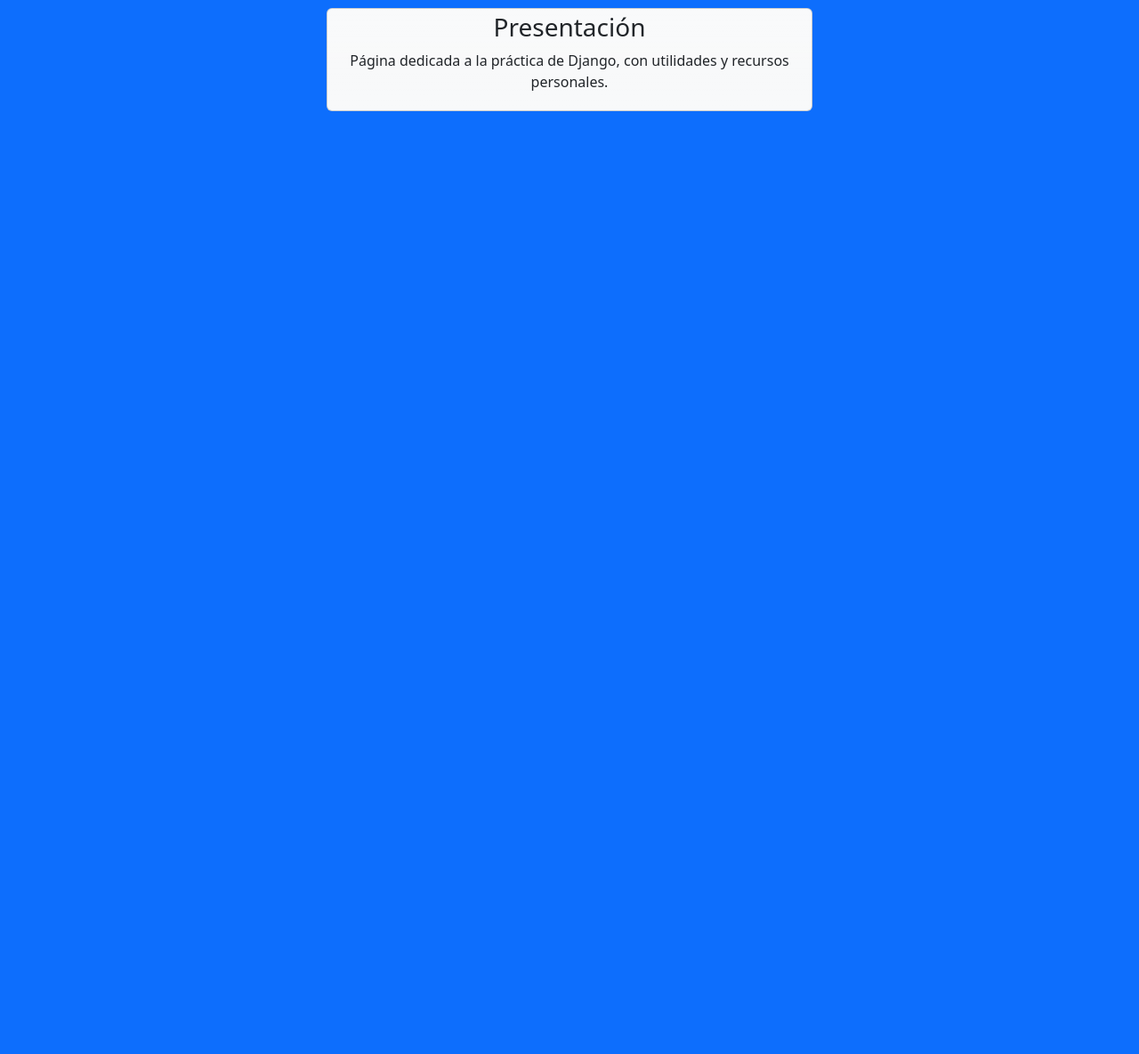
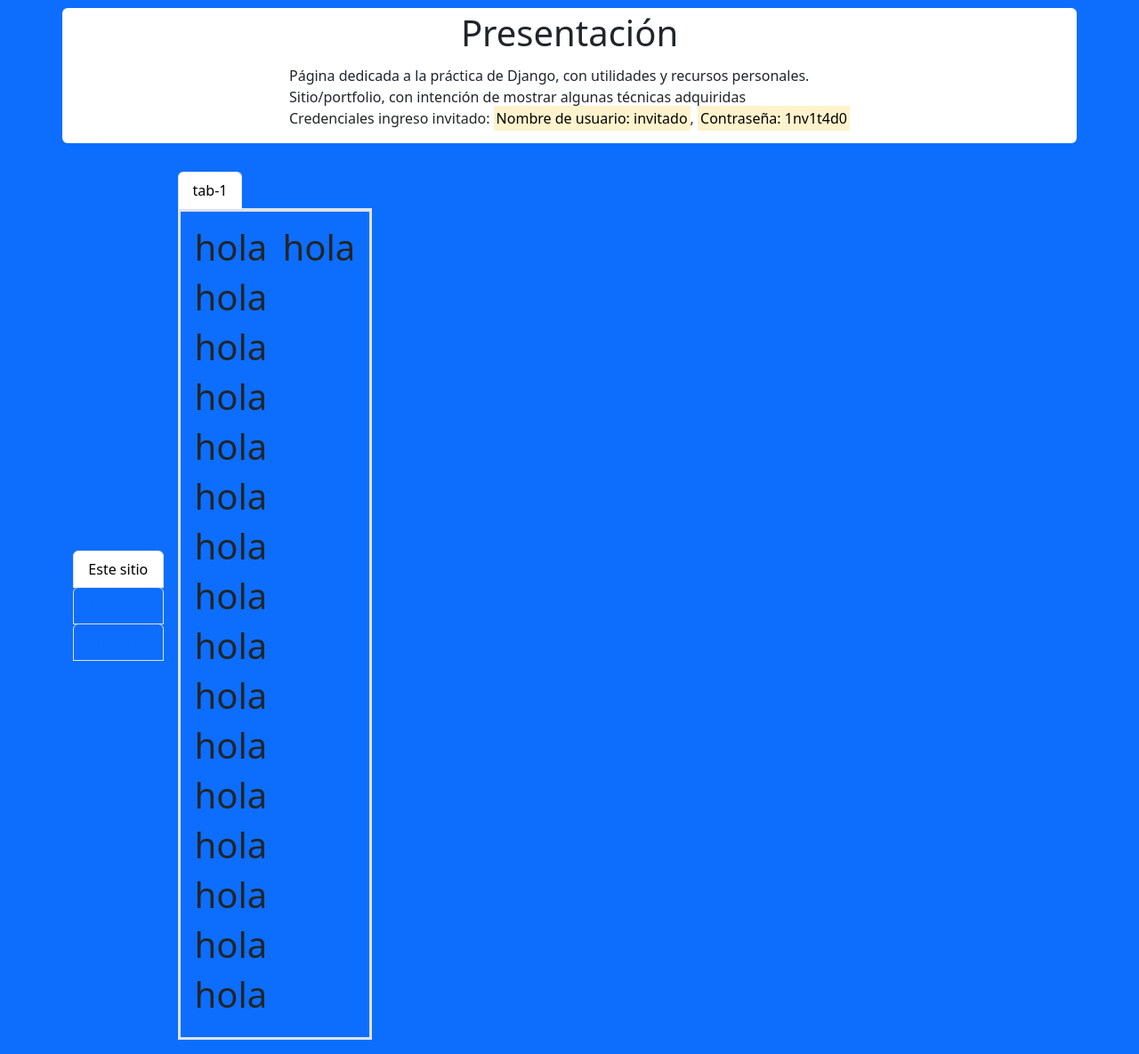
Before and after one commit to yorch-dev/mi-sitio, a Django app: page / in a window 1280 px wide. Shown: the part 56-1241 px from the top of the page at 89% size. Before the commit the page ends 181 px from the top, so only its background shows below. Run offline with Django 4.2, Linux system fonts and the light colour scheme; some libraries are stand-ins or nearby versions.

Commit message:
formato inicio completo, ahora escribir contenido

```diff
--- a/mi_sitio/settings.py
+++ b/mi_sitio/settings.py
@@ -23,7 +23,7 @@ BASE_DIR = Path(__file__).resolve().parent.parent
 SECRET_KEY = 'django-insecure-m=e^c&5wcl$cpq+t8akyy0d$l87s4v=xe9da-=v%kkchkq-2$n'
 
 # SECURITY WARNING: don't run with debug turned on in production!
-DEBUG = False
+DEBUG = True
 
 ALLOWED_HOSTS = ['127.0.0.1', '.pythonanywhere.com', '192.168.0.14', '192.168.0.16']
 
--- a/templates/base.html
+++ b/templates/base.html
@@ -11,6 +11,8 @@
     <link rel="stylesheet" href={% static 'css/bootstrap.min.css' %}>
     <link rel="stylesheet" href={% static 'img/bootstrap-icons/bootstrap-icons.css' %}>
     <link rel="stylesheet" href={% static 'css/main.css' %}>
+    {% block css %}
+    {% endblock css %}
 
     <title>
         {% block title %}
--- a/templates/estudios/tabla_temas.html
+++ b/templates/estudios/tabla_temas.html
@@ -1,6 +1,6 @@
 {% comment %} Tabla de temas {% endcomment %}
 
-<table class="table table-secondary table-striped">
+<table class="table table-dark table-striped">
     <thead>
         <tr>
             <th scope="col">Fecha</th>
--- /dev/null
+++ b/templates/inicio/aplicaciones.html
@@ -0,0 +1,57 @@
+<ul class="nav nav-tabs justify-content-center sticky-top" role="tablist">
+  <li class="nav-item" role="presentation">
+    <button class="nav-link active" data-bs-toggle="pill" data-bs-target="#tab-1" type="button" role="tab" aria-controls="tab-1" aria-selected="true">tab-1</button>
+  </li>
+  <li class="nav-item" role="presentation">
+    <button class="nav-link" data-bs-toggle="pill" data-bs-target="#tab-2" type="button" role="tab" aria-controls="tab-2" aria-selected="false">tab-2</button>
+  </li>
+  <li class="nav-item" role="presentation">
+    <button class="nav-link" data-bs-toggle="pill" data-bs-target="#tab-3" type="button" role="tab" aria-controls="tab-3" aria-selected="false">tab-2</button>
+  </li>
+</ul>
+<div class="tab-content" id="pills-tabContent">
+  <div class="tab-pane fade show active height-wrapper" id="tab-1" role="tabpanel" aria-labelledby="pills-home-tab" tabindex="0">
+    <div class="container p-3 border border-3">
+      <h1 class="float-end">hola</h1>
+      <h1>hola</h1>
+      <h1>hola</h1>
+      <h1>hola</h1>
+      <h1>hola</h1>
+      <h1>hola</h1>
+      <h1>hola</h1>
+      <h1>hola</h1>
+      <h1>hola</h1>
+      <h1>hola</h1>
+      <h1>hola</h1>
+      <h1>hola</h1>
+      <h1>hola</h1>
+      <h1>hola</h1>
+      <h1>hola</h1>
+      <h1>hola</h1>
+      <h1>hola</h1>
+    </div>
+  </div>
+  <div class="tab-pane fade show height-wrapper" id="tab-2" role="tabpanel" aria-labelledby="tab-2-tab" tabindex="0">
+    <div class="container">
+      <h1>hola</h1>
+      <h1>hola</h1>
+      <h1>hola</h1>
+      <h1>hola</h1>
+      <h1>hola</h1>
+      <h1>hola</h1>
+      <h1>hola</h1>
+      <h1>hola</h1>
+      <h1>hola</h1>
+      <h1>hola</h1>
+    </div>
+  </div>
+  <div class="tab-pane fade show height-wrapper" id="tab-3" role="tabpanel" aria-labelledby="tab-3-tab" tabindex="0">
+    <div class="container">
+      <h1>hola</h1>
+      <h1>hola</h1>
+      <h1>hola</h1>
+      <h1>hola</h1>
+      <h1>hola</h1>
+    </div>
+  </div>
+</div>
--- a/templates/inicio/index.html
+++ b/templates/inicio/index.html
@@ -1,4 +1,9 @@
 {% extends 'base.html' %}
+{% load static %}
+
+{% block css %}
+  <link rel="stylesheet" href={% static 'css/inicio.css' %}>
+{% endblock css %}
 
 {% block title %}
   Inicio
@@ -6,12 +11,41 @@
 
 {% block body %}
 
-  <div class="container mb-3">
-    <div class="row">
-      <div class="col-12 col-md-6 offset-md-3 mx-auto">
-        <div class="card mx-auto bg-light bg-gradient">
-          <h3 class="text-center pt-1">Presentación</h3>
-          <p class="pb-1 text-center">Página dedicada a la práctica de Django, con utilidades y recursos personales.</p>
+  <div class="container px-3 bg-white rounded mb-3">
+      <h1 class="text-center py-1">Presentación</h1>
+      <div class="container d-flex justify-content-center">
+        <ul class="list-unstyled d-flex flex-column">
+          <li class="text-start">Página dedicada a la práctica de Django, con utilidades y recursos personales.</li>
+          <li class="text-start">Sitio/portfolio, con intención de mostrar algunas técnicas adquiridas</li>
+          <li class="text-start">
+            Credenciales ingreso invitado: <mark>Nombre de usuario: invitado</mark>, <mark>Contraseña: 1nv1t4d0</mark>
+          </li>
+        </div>
+      </ul>
+  </div>
+
+  <div class="container">
+    <div class="d-flex align-items-center py-3">
+      <div class="nav flex-column nav-tabs me-3" role="tablist" aria-orientation="vertical">
+        <button class="nav-link border active" id="v-apps-tab" data-bs-toggle="pill" data-bs-target="#v-pills-apps" type="button" role="tab" aria-controls="v-pills-apps" aria-selected="true">Este sitio</button>
+        <button class="nav-link border" id="v-about-tab" data-bs-toggle="pill" data-bs-target="#v-pills-about" type="button" role="tab" aria-controls="v-pills-about" aria-selected="false">Sobre mí</button>
+        <button class="nav-link border" id="v-contact-tab" data-bs-toggle="pill" data-bs-target="#v-pills-contact" type="button" role="tab" aria-controls="v-pills-contact" aria-selected="false">Contacto</button>
+      </div>
+      <div class="tab-content">
+        <div class="tab-pane fade show active" id="v-pills-apps" role="tabpanel" aria-labelledby="v-pills-apps-tab" tabindex="0">
+          <div class="cont-width">
+            {% include 'inicio/aplicaciones.html' %}
+          </div>
+        </div>
+        <div class="tab-pane fade show" id="v-pills-about" role="tabpanel" aria-labelledby="v-pills-about-tab" tabindex="0">
+          <div class="cont-width">
+            {% include 'inicio/sobre-mi.html' %}
+          </div>
+        </div>
+        <div class="tab-pane fade show" id="v-pills-contact" role="tabpanel" aria-labelledby="v-pills-contact-tab" tabindex="0">
+          <div class="cont-width">
+            {% include 'inicio/contacto.html' %}
+          </div>
         </div>
       </div>
     </div>
--- a/templates/menu/menu.html
+++ b/templates/menu/menu.html
@@ -29,11 +29,21 @@
               <li class="nav-item">
                 <a class="nav-link" href="{% url 'inicio' %}">Inicio</a>
               </li>
+              <li class="nav-item dropdown">
+                <a class="nav-link dropdown-toggle" href="#" role="button" data-bs-toggle="dropdown" aria-expanded="false">
+                  Aplicaciones
+                </a>
+                <ul class="dropdown-menu dropdown-menu-dark">
                   <li class="nav-item">
                     <a class="nav-link" href="{% url 'estudios' %}">Calendario estudios</a>
                   </li>
+                  <li>
+                    <hr class="dropdown-divider">
+                  </li>
                   <li class="nav-item">
                     <a class="nav-link" href="{% url 'ahorro' %}">Proyección ahorro</a>
+                  </li>
+                </ul>
               </li>
               <li class="nav-item dropdown">
                 <a class="nav-link dropdown-toggle" href="#" role="button" data-bs-toggle="dropdown" aria-expanded="false">
@@ -41,20 +51,21 @@
                 </a>
                 <ul class="dropdown-menu dropdown-menu-dark">
                   {% if user.is_authenticated and user.is_staff %}
-                    <li><a class="dropdown-item" href="/admin/">Admin</a></li>
-                  {% endif %}
-                  <li>
-                    <hr class="dropdown-divider">
+                    <li class="nav-item">
+                      <a class="nav-link" href="/admin/">Admin</a>
                     </li>
-                  <li><a class="dropdown-item" href="{% url 'password_reset' %}">Reenvío de contraseña</a></li>
-                </ul>
+                    <li class="nav-item">
+                      <a class="nav-link" href="{% url 'password_reset' %}">Reenvío de contraseña</a>
                     </li>
                   {% else %}
                     <li class="nav-item">
-              <a class="nav-link" href="{% url 'inicio' %}">Inicio</a>
+                      <a class="nav-link disabled" href="/admin/">Admin</a>
                     </li>
                     <li class="nav-item">
-              <a class="nav-link" href="{% url 'password_reset' %}">Reenvío de contraseña</a>
+                      <a class="nav-link disabled" href="{% url 'password_reset' %}">Reenvío de contraseña</a>
+                    </li>
+                  {% endif %}
+                </ul>
               </li>
             {% endif %}
 
--- a/templates/proyectando-ahorro/proyectando-ahorro.html
+++ b/templates/proyectando-ahorro/proyectando-ahorro.html
@@ -2,13 +2,16 @@
 {% load static %}
 {% load crispy_forms_tags %}
 {% crispy form form.helper %}
+
+{% block css %}
+  <link rel="stylesheet" href={% static 'css/ahorro.css' %}>
+{% endblock css %}
 
 {% block title %}
   Proyectando ahorro
 {% endblock title %}
 
 {% block body %}
-<link rel="stylesheet" href={% static 'css/ahorro.css' %}>
 
   <div>
     <div class="float-end">
```
Also changed, not shown: templates/estudios/cal_estudios.html (+8 -4 lines), templates/inicio/contacto.html (added), templates/inicio/sobre-mi.html (added). Lines whose indentation alone changed are shown as unchanged.
